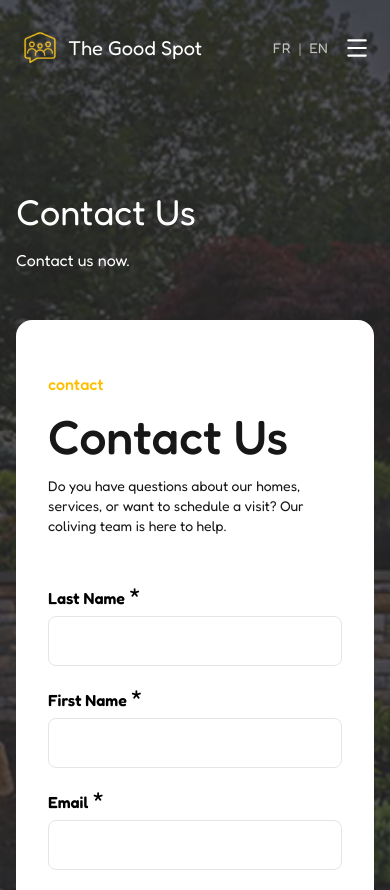
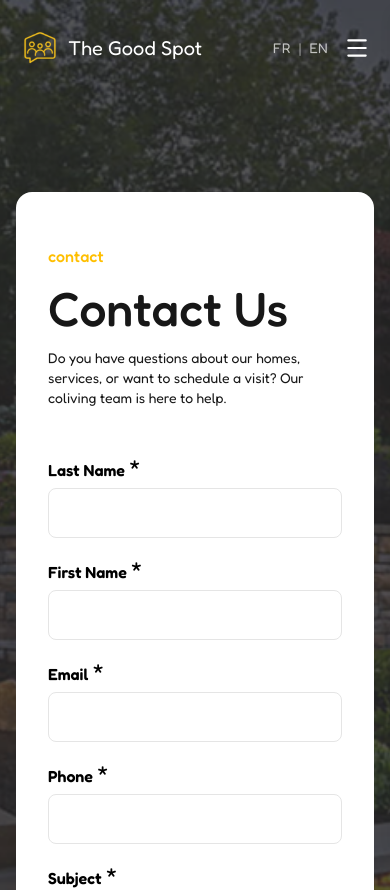
Before and after one commit to Meriemchm/The-good-spot, a Next.js app: page /community/contact in a window 390 px wide. Shown: the top 890 px of the page. Built offline with nearby package versions, Linux system fonts and the light colour scheme.

Commit message:
fix: Add responsive visibility to ContactLeft component in ContactContainer

```diff
--- a/app/[locale]/contact/components/contact-container.tsx
+++ b/app/[locale]/contact/components/contact-container.tsx
@@ -45,7 +45,7 @@ export const ContactContainer = () => {
             whileInView="visible"
             viewport={{ once: true, amount: 0.3 }}
           >
-            <motion.div variants={itemVariants}>
+            <motion.div className="hidden md:block" variants={itemVariants}>
               <ContactLeft />
             </motion.div>
 
```
